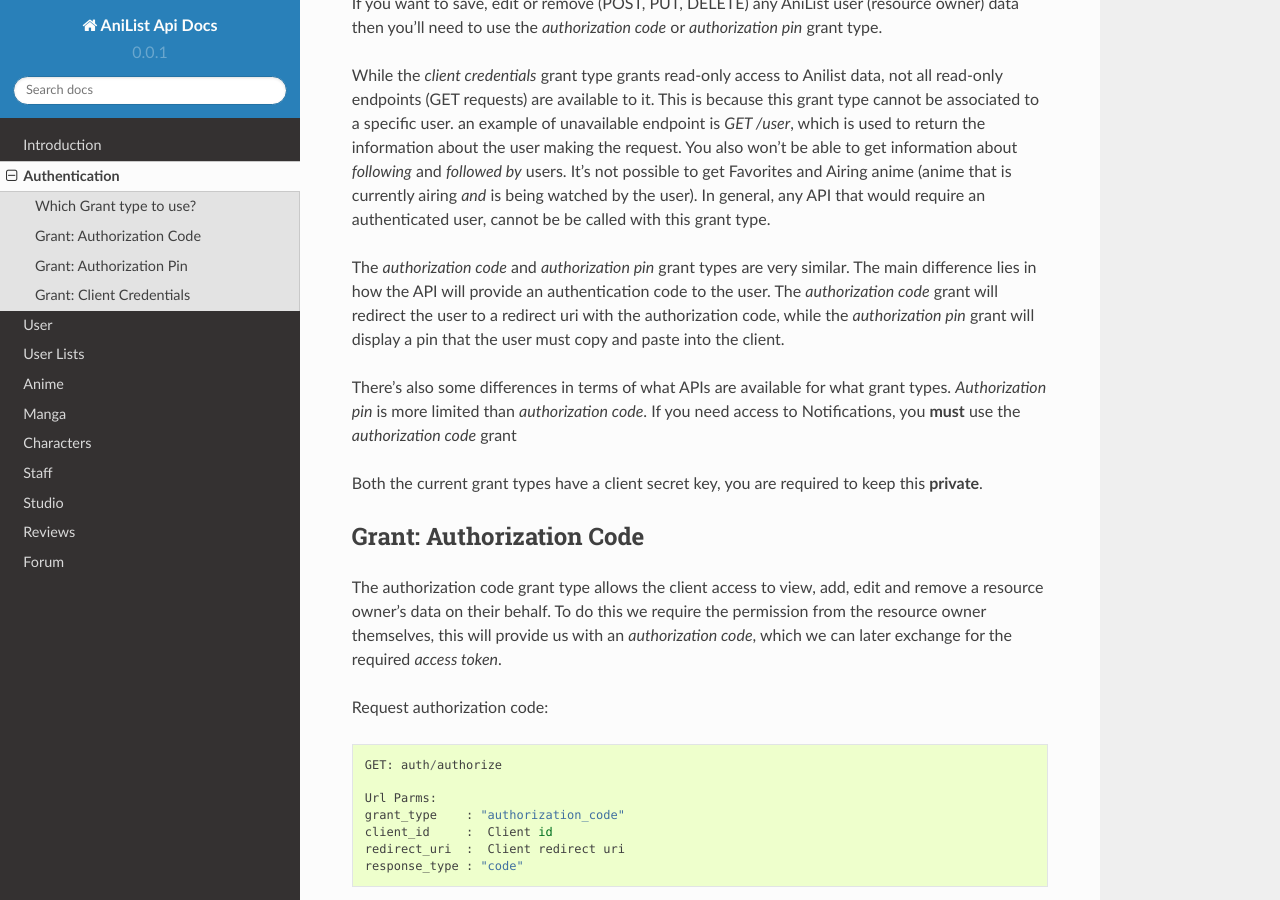
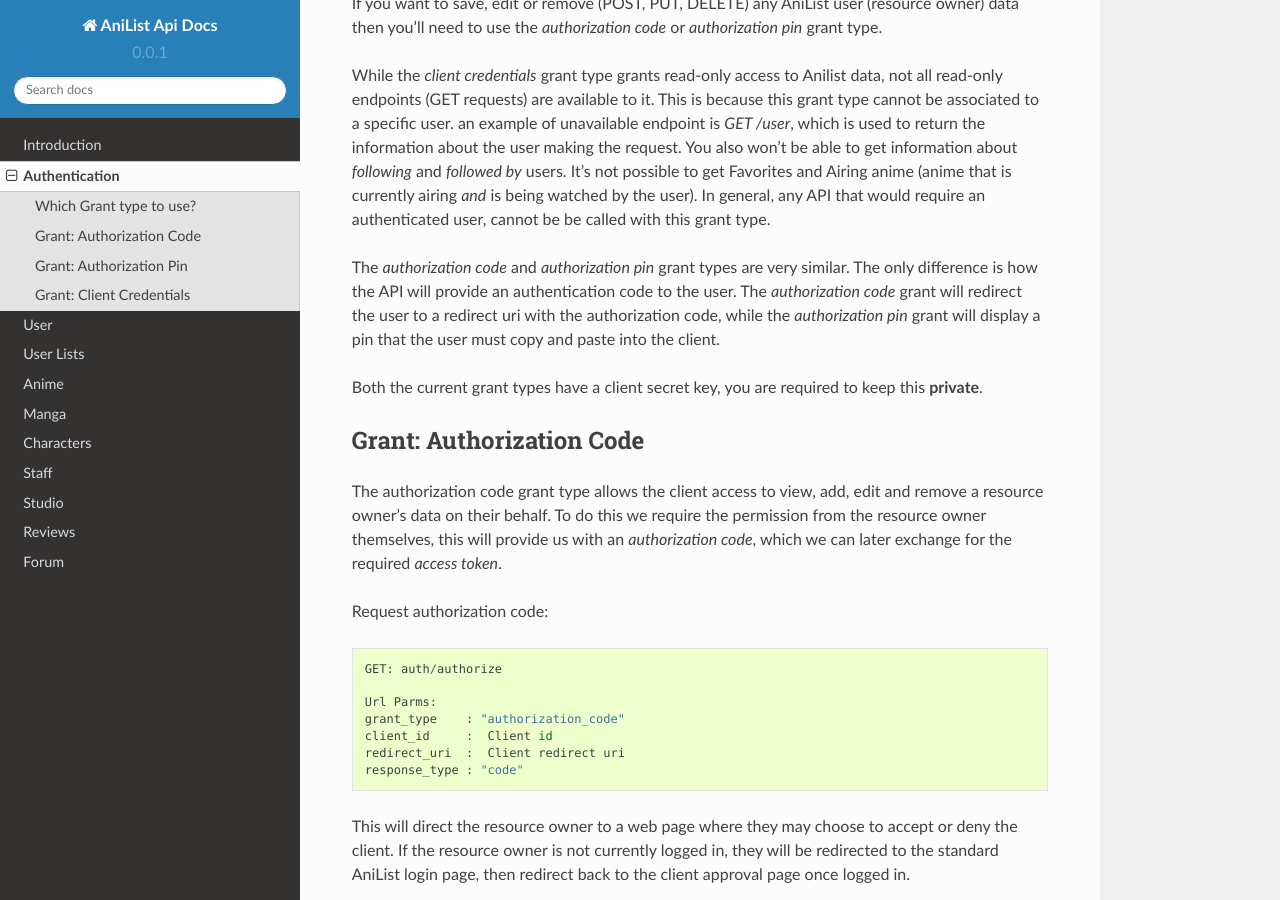
Before and after one commit to joshstar/AniList-API-Docs, a Sphinx documentation site: the page built from source/authentication.rst, in a window 1280 px wide and 900 px high, scrolled down 344 px. Built offline with Sphinx 7.4.7 and the Read the Docs theme 2.0.0, drawn with Linux system fonts in a browser that asks for light colours.

Commit message:
Update authentication.rst
Removed the paragraph about API call differences between the authorization code/pin grants after receiving clarification on outdated docs.

```diff
--- a/source/authentication.rst
+++ b/source/authentication.rst
@@ -13,9 +13,7 @@
 
 While the *client credentials* grant type grants read-only access to Anilist data, not all read-only endpoints (GET requests) are available to it. This is because this grant type cannot be associated to a specific user. an example of unavailable endpoint is `GET /user`, which is used to return the information about the user making the request. You also won't be able to get information about *following* and *followed by* users. It's not possible to get Favorites and Airing anime (anime that is currently airing *and* is being watched by the user). In general, any API that would require an authenticated user, cannot be be called with this grant type.
 
-The *authorization code* and *authorization pin* grant types are very similar. The main difference lies in how the API will provide an authentication code to the user. The *authorization code* grant will redirect the user to a redirect uri with the authorization code, while the *authorization pin* grant will display a pin that the user must copy and paste into the client.
-
-There's also some differences in terms of what APIs are available for what grant types. *Authorization pin* is more limited than *authorization code*. If you need access to Notifications, you **must** use the *authorization code* grant
+The *authorization code* and *authorization pin* grant types are very similar. The only difference is how the API will provide an authentication code to the user. The *authorization code* grant will redirect the user to a redirect uri with the authorization code, while the *authorization pin* grant will display a pin that the user must copy and paste into the client.
 
 Both the current grant types have a client secret key, you are required to keep this **private**.
 
```
